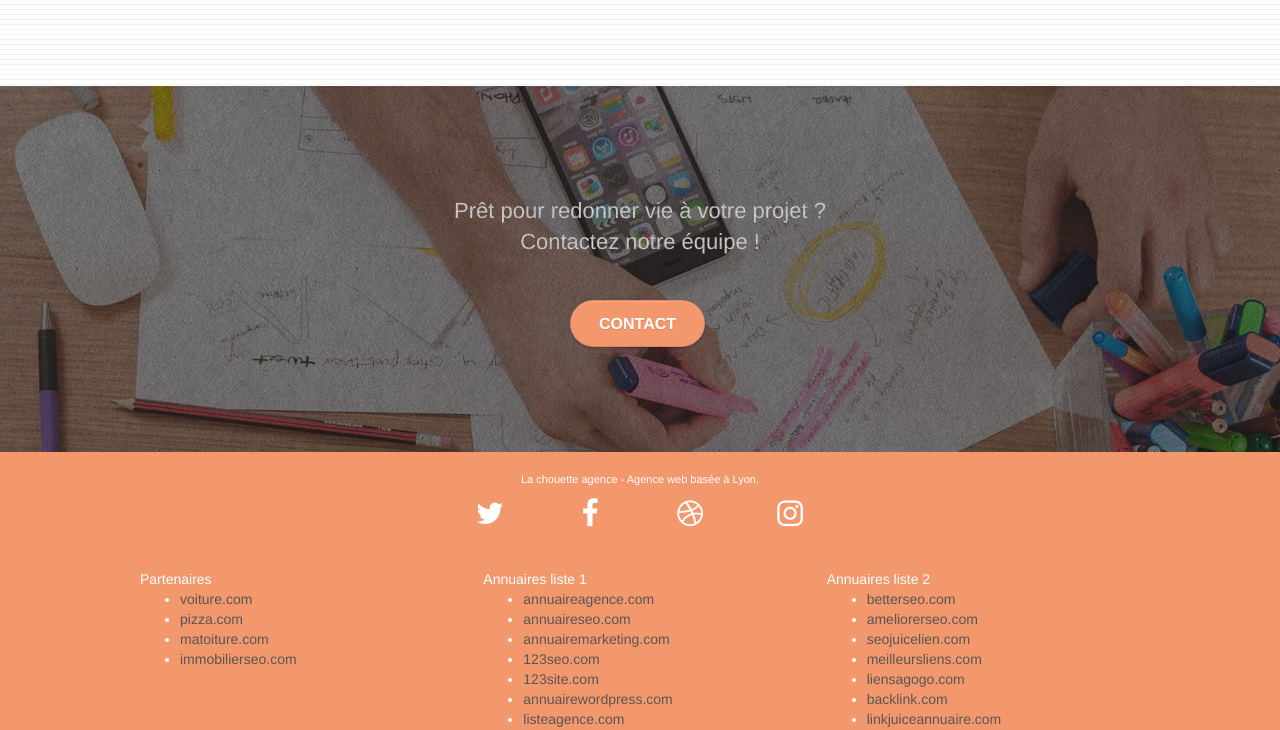
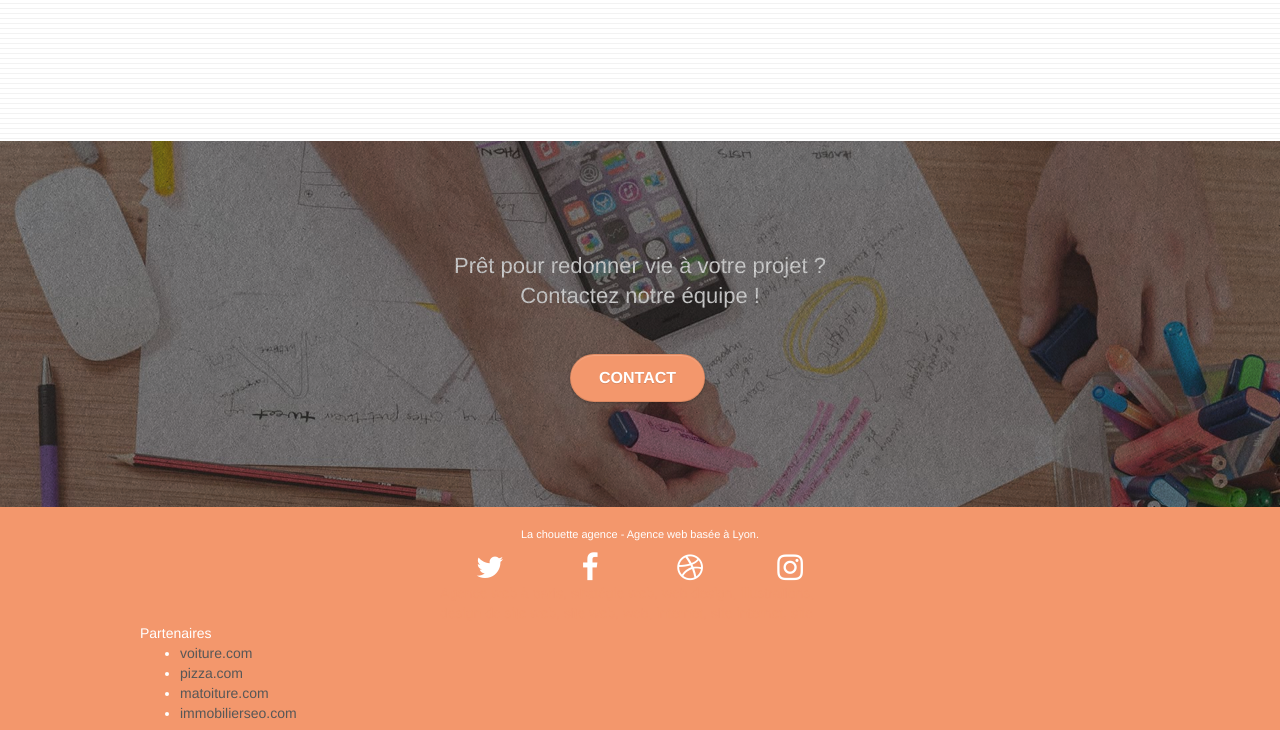
Before and after one commit to gmarteau/OC_P4_la-chouette-agence, a plain HTML site: page index.html in a window 1280 px wide. Shown: the part 2742-3472 px from the top of the page. Drawn offline with Linux system fonts and the light colour scheme.

Commit message:
Prêt pour comparaison performance

```diff
--- a/index.html
+++ b/index.html
@@ -257,34 +257,6 @@
 								<li><a href="immobilierseo.com">immobilierseo.com</a></li>
 							</ul>
 					</div>
-					<div class="col-sm-4">
-						Annuaires liste 1
-						<ul>
-							<li><a href="annuaireagence.com">annuaireagence.com</a></li>
-							<li><a href="annuaireseo.com">annuaireseo.com</a></li>
-							<li><a href="annuairemarketing.com">annuairemarketing.com</a></li>
-							<li><a href="123seoture.com">123seo.com</a></li>
-							<li><a href="123site.com">123site.com</a></li>
-							<li><a href="annuairewordpress.com">annuairewordpress.com</a></li>
-							<li><a href="listeagence.com">listeagence.com</a></li>
-							<li><a href="meilleuresagencesparis.com">meilleuresagencesparis.com</a></li>
-							<li><a href="listeseo.com">listeseo.com</a></li>
-						</ul>
-					</div>
-					<div class="col-sm-4">
-						Annuaires liste 2
-						<ul>
-							<li><a href="betterseo.com">betterseo.com</a></li>
-							<li><a href="ameliorerseo.com">ameliorerseo.com</a></li>
-							<li><a href="seojuicelien.com">seojuicelien.com</a></li>
-							<li><a href="meilleursliens.com">meilleursliens.com</a></li>
-							<li><a href="liensagogo.com">liensagogo.com</a></li>
-							<li><a href="backlink.com">backlink.com</a></li>
-							<li><a href="linkjuiceannuaire.com">linkjuiceannuaire.com</a></li>
-							<li><a href="remontersurgoogle.com">remontersurgoogle.com</a></li>
-							<li><a href="vraiseofiable.com">vraiseofiable.com</a></li>
-						</ul>
-					</div>
 				</div>
 			</div>
 		</div>
--- a/style.css
+++ b/style.css
@@ -1040,3 +1040,7 @@ h4 {
         text-align: center;
     }
 }
+
+i {
+    font-size: 2rem;
+}
```
